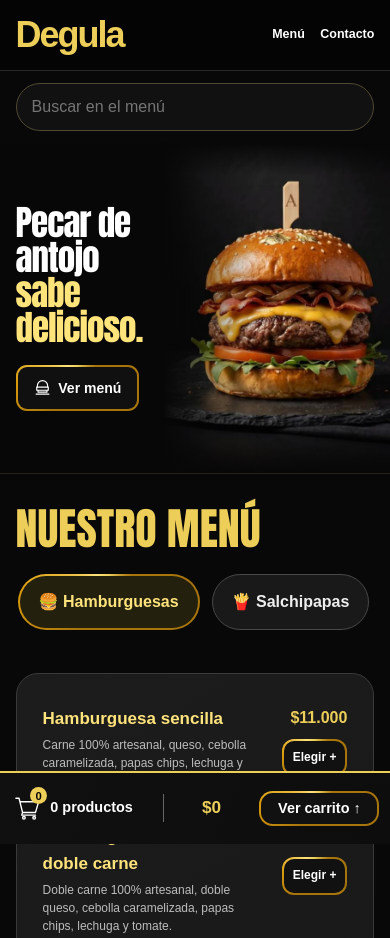
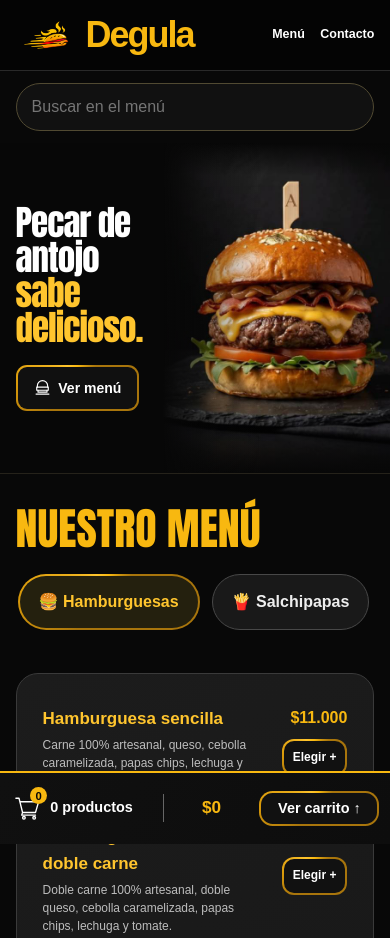
Before and after one commit to adrianrios22/Degula, a plain HTML site: page index.html in a window 390 px wide. Shown: the top 938 px of the page. Drawn offline with Linux system fonts and the light colour scheme; a web font is replaced by a local one.

Commit message:
Add files via upload

```diff
--- a/index.html
+++ b/index.html
@@ -29,8 +29,8 @@
       --fondo-3: #171717;
       --tarjeta: #191919;
 
-      --principal: #edce59;
-      --principal-claro: #ffe37b;
+      --principal: #f8b810;
+      --principal-claro: #ffc52e;
 
       --texto: #ffffff;
       --texto-gris: #b7b7b7;
@@ -263,7 +263,7 @@
       width: 500px;
       height: 500px;
       border-radius: 50%;
-      background: rgba(237,206,89,.10);
+      background: rgba(248,184,16,.10);
       filter: blur(100px);
       right: -100px;
       top: 60px;
@@ -282,8 +282,8 @@
       padding: 7px 14px;
       margin-bottom: 22px;
       border-radius: 999px;
-      border: 1px solid rgba(237,206,89,.35);
-      background: rgba(237,206,89,.08);
+      border: 1px solid rgba(248,184,16,.35);
+      background: rgba(248,184,16,.08);
       color: var(--principal);
       font-size: 12px;
       letter-spacing: 1.5px;
@@ -831,18 +831,18 @@
     /* =======================================================
        MENÚ ESENCIAL - CAMBIAR COLORES EN :root AL INICIO
        ======================================================= */
-    .menu-esencial {background: radial-gradient(ellipse at 15% 0%,rgba(237,206,89,.07),transparent 55%),var(--fondo-2);}
+    .menu-esencial {background: radial-gradient(ellipse at 15% 0%,rgba(248,184,16,.07),transparent 55%),var(--fondo-2);}
     .menu-cabecera {margin-bottom:32px}
     .categorias-pestanas {display:flex;flex-wrap:wrap;gap:12px;margin-bottom:28px;scroll-margin-top:100px}
     .pestana-menu {cursor:pointer;display:flex;align-items:center;gap:9px;padding:13px 19px;border:1.5px solid #484848;border-radius:999px;background:#191919;color:#eee;font-weight:800;transition:border-color .25s,transform .25s,box-shadow .25s,background .25s}
     .pestana-menu:hover {border-color:var(--principal);transform:translateY(-2px)}
-    .pestana-menu.activa {border-color:var(--principal);color:var(--principal);background:#24200e;box-shadow:0 0 0 1px var(--principal),0 0 20px rgba(237,206,89,.26)}
+    .pestana-menu.activa {border-color:var(--principal);color:var(--principal);background:#24200e;box-shadow:0 0 0 1px var(--principal),0 0 20px rgba(248,184,16,.26)}
     .menu-distribucion {display:grid;grid-template-columns:minmax(0,1fr) 345px;gap:26px;align-items:start}
     .lista-productos {background:linear-gradient(150deg,#1c1c1c,#121212);border:1px solid #3a3a3a;border-radius:22px;padding:13px;min-width:0;perspective:1100px}
     .plato-item {position:relative;padding:18px 18px;border-radius:15px;border:2px solid transparent;background:transparent;margin:3px 0;transition:transform .34s cubic-bezier(.2,.9,.2,1.1),box-shadow .34s,border-color .34s,background .34s;z-index:1}
     .plato-item:not(:last-child):after {content:"";position:absolute;left:18px;right:18px;bottom:-4px;height:1px;background:#383838}
     .plato-item:hover {border-color:#78621e;background:#25231c}
-    .plato-item.seleccionado {z-index:5;transform:translate3d(0,-6px,26px) scale(1.025);border-color:var(--principal);background:linear-gradient(110deg,#302713,#181818 65%);box-shadow:0 17px 0 -10px #9d720d,0 24px 38px #000b,0 0 25px rgba(237,206,89,.23)}
+    .plato-item.seleccionado {z-index:5;transform:translate3d(0,-6px,26px) scale(1.025);border-color:var(--principal);background:linear-gradient(110deg,#302713,#181818 65%);box-shadow:0 17px 0 -10px #9d720d,0 24px 38px #000b,0 0 25px rgba(248,184,16,.23)}
     .plato-linea {display:flex;align-items:center;gap:14px;justify-content:space-between}
     .plato-texto {min-width:0;flex:1}
     .plato-texto h3 {font-size:19px;font-weight:900;margin-bottom:4px}
@@ -926,7 +926,7 @@
         min-height: 72px;
         height: 18.75vw;
         padding: 2.8vw 2.7vw 3vw 4.7vw;
-        border-top: 2px solid #edce59;
+        border-top: 2px solid #f8b810;
         background: linear-gradient(115deg, #101010, #0d0d0d);
         box-shadow: none;
         font-family: Arial, sans-serif;
@@ -951,21 +951,21 @@
         min-width: 4.4vw; height: 4.4vw;
         padding: 0 .6vw;
         border-radius: 50%;
-        color: #080808; background: #edce59;
+        color: #080808; background: #f8b810;
         font-size: 2.9vw;
       }
       #totalMovil {
         border-left: 1px solid #666;
         text-align: center;
         font-size: 4.4vw;
-        color: #edce59;
+        color: #f8b810;
         white-space: nowrap;
       }
       .ver-carrito-movil {
         display: grid; place-items: center;
         min-height: 9vw;
         padding: 1vw;
-        border: 1px solid #edce59;
+        border: 1px solid #f8b810;
         border-radius: 3.5vw;
         white-space: nowrap;
       }
@@ -975,8 +975,8 @@
 
     /* Portada de Degula y recorrido amarillo en los bordes. */
     :root {
-      --principal: #edce59;
-      --principal-claro: #ffe37b;
+      --principal: #f8b810;
+      --principal-claro: #ffc52e;
 
     }
 
@@ -1014,7 +1014,7 @@
     .pestana-menu.activa { --superficie-boton: #24200e; color: var(--principal-claro); }
     .elegir-plato, .ver-carrito-movil { --superficie-boton: #111; }
     .sumar-plato, .boton-finalizar, .plato-item.seleccionado .elegir-plato {
-      --superficie-boton: #edce59;
+      --superficie-boton: #f8b810;
       color: #111;
     }
     .boton-finalizar:hover { color: #111; }
@@ -1022,7 +1022,7 @@
     .sumar-plato, .boton-finalizar, .ver-carrito-movil {
       --borde-amarillo: conic-gradient(from var(--angulo-borde),
         #a8750c 0deg, #a8750c 190deg, #d99a0a 235deg,
-        #ffe37b 295deg, #edce59 320deg, #a8750c 360deg);
+        #ffc52e 295deg, #f8b810 320deg, #a8750c 360deg);
       border: 2px solid transparent;
       background: linear-gradient(var(--superficie-boton), var(--superficie-boton)) padding-box,
                   var(--borde-amarillo) border-box;
@@ -1030,7 +1030,7 @@
       box-shadow: none;
     }
     .plato-item.seleccionado .elegir-plato, .elegir-plato:hover { border-color: transparent; }
-    .elegir-plato:hover { background: linear-gradient(#edce59, #edce59) padding-box,
+    .elegir-plato:hover { background: linear-gradient(#f8b810, #f8b810) padding-box,
                                      var(--borde-amarillo) border-box; }
     .hero-botones a:hover { background: linear-gradient(#17140f, #17140f) padding-box,
                                        var(--borde-amarillo) border-box; }
@@ -1117,7 +1117,7 @@
     }
 
     /* DEGULA: imagen original encuadrada y colores de la carta. */
-    :root { --fondo:#000; --fondo-2:#080808; --principal:#edce59; --principal-claro:#ffe37b; }
+    :root { --fondo:#000; --fondo-2:#080808; --principal:#f8b810; --principal-claro:#ffc52e; }
     body { background:#000; }
     header { background:rgba(6,6,6,.82); backdrop-filter:blur(18px); }
     .logo { font-size:clamp(32px,4vw,44px); letter-spacing:-2px; }
@@ -1140,7 +1140,7 @@
     .enviar-pedido { background:var(--principal); color:#111; }
     .carrito-en-vivo { color:var(--principal); }
     #estadoContacto a { color:var(--principal); }
-    .ventana-pedido { background:rgba(18,18,18,.78); border-color:rgba(237,206,89,.4); }
+    .ventana-pedido { background:rgba(18,18,18,.78); border-color:rgba(248,184,16,.4); }
     .capa-pedido { background:#0009; backdrop-filter:blur(8px); }
     .plato-precio { font-size:18px; }
     .whatsapp-flotante { display:none!important; }
@@ -1164,6 +1164,24 @@
       .barra-carrito-movil { font-size:clamp(12px,3.7vw,22px); }
     }
 
+
+    /* Símbolo con transparencia real: sin placa ni fondo. */
+    .logo { gap:8px; }
+    .logo img.logo-degula, header .logo img.logo-degula {
+      display:block; width:72px; height:42px; flex:0 0 72px;
+      object-fit:contain; background:transparent; border:0;
+      border-radius:0; box-shadow:none;
+    }
+    @media(max-width:720px) {
+      .logo img.logo-degula, header .logo img.logo-degula {
+        width:62px; height:38px; flex-basis:62px;
+      }
+    }
+    @media(max-width:380px) {
+      header .logo { font-size:32px; gap:6px; }
+      header .logo img.logo-degula { width:48px; height:32px; flex-basis:48px; }
+    }
+
   </style>
 </head>
 
@@ -1180,7 +1198,7 @@
 
       <!-- CAMBIAR NOMBRE DEL CLIENTE -->
 
-      <a href="#inicio" class="logo" aria-label="Degula, inicio"><span>Degula</span></a>
+      <a href="#inicio" class="logo" aria-label="Degula, inicio"><img class="logo-degula" src="./imagenes/logo-degula.png" width="72" height="42" alt=""><span>Degula</span></a>
 
 
       <nav class="nav-links" id="navLinks"><a href="#menu">Menú</a><a href="#ubicacion">Contacto</a></nav>
@@ -1372,7 +1390,7 @@
 
   <footer>
     <div class="contenedor">
-      <a href="#inicio" class="logo" aria-label="Degula, inicio"><span>Degula</span></a>
+      <a href="#inicio" class="logo" aria-label="Degula, inicio"><img class="logo-degula" src="./imagenes/logo-degula.png" width="72" height="42" alt=""><span>Degula</span></a>
       <div class="copyright">© 2026 Degula</div>
     </div>
   </footer>
```
